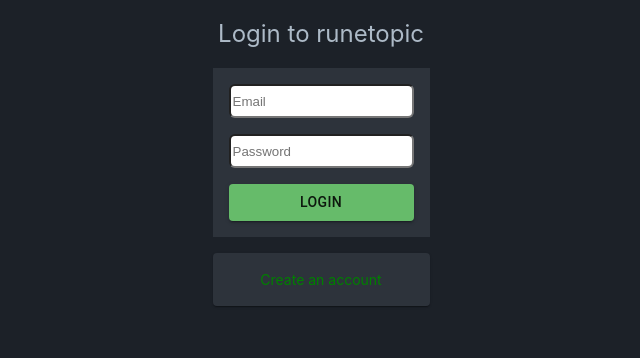
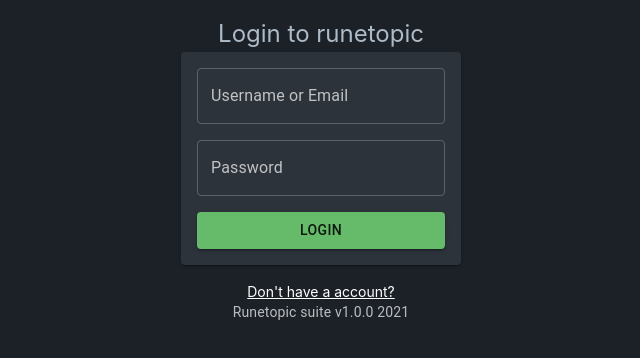
Before and after one commit to runetopic/website, a React (Create React App) app: page /login in a window 1280 px wide. Shown: the top 358 px of the page, without its empty margins (319-959 px from the left). Built offline with nearby package versions, Linux system fonts and the light colour scheme.

Commit message:
Building Register Component

```diff
--- a/src/components/Application/index.tsx
+++ b/src/components/Application/index.tsx
@@ -1,6 +1,8 @@
 import { useState } from 'react';
 import { StyledEngineProvider, ThemeProvider } from '@mui/material';
-import { Redirect, Route, Switch } from 'react-router';
+import {
+    Route, Switch, useHistory,
+} from 'react-router';
 import theme from '../../theme';
 import Header from '../Header';
 import Dashboard from '../Dashboard';
@@ -9,9 +11,14 @@ import CreateTopic from '../Topic/CreateTopic';
 import Login from '../Login';
 
 import './app.module.scss';
+import Register from '../Register';
+import Copyright from '../Shared/UI/Copyright';
 
 export default () => {
-    const [isAuthenticated] = useState(false);
+    const history = useHistory();
+
+    // eslint-disable-next-line @typescript-eslint/no-unused-vars
+    const [isAuthenticated, setAuthenticated] = useState(false);
 
     const authenticatedRoutes = (
         <Switch>
@@ -23,8 +30,15 @@ export default () => {
     const unAuthenticatedRoutes = (
         <Switch>
             <Route exact path="/login" component={ Login } />
+            <Route exact path="/register" component={ Register } />
         </Switch>
     );
+
+    if (isAuthenticated) {
+        history.push('/');
+    } else {
+        history.push('/login');
+    }
 
     return (
         <StyledEngineProvider injectFirst>
@@ -32,7 +46,7 @@ export default () => {
                 { isAuthenticated && <Header /> }
                 { isAuthenticated && authenticatedRoutes }
                 { unAuthenticatedRoutes }
-                { !isAuthenticated && <Route path="/" render={ () => <Redirect to="/login" /> } /> }
+                <Copyright />
             </ThemeProvider>
         </StyledEngineProvider>
     );
--- a/src/components/Login/index.tsx
+++ b/src/components/Login/index.tsx
@@ -1,75 +1,52 @@
 import { Link } from 'react-router-dom';
-import styled from '@emotion/styled';
 import {
-    Box, Button, FormControl, Paper,
+    Box, Button, Paper, TextField,
 } from '@mui/material';
-import { PageContent } from '../Shared';
-import Page from '../Shared/UI/Page';
-import theme from '../../theme';
-
-const StyledLoginPage = styled(Page)({
-    display: 'flex',
-    flexDirection: 'column',
-    alignItems: 'center',
-});
-
-const StyledLoginBox = styled(Paper)({
-    display: 'flex',
-    flexDirection: 'column',
-    alignItems: 'center',
-    background: '#2d333b',
-    padding: theme.spacing(2),
-    marginBottom: theme.spacing(2),
-});
-
-const Header = styled('div')({
-    marginTop: theme.spacing(2),
-    fontSize: 24,
-});
-
-const StyledInput = styled('input')({
-    borderRadius: 6,
-    height: 28,
-});
-
-const StyledLink = styled(Link)`
-    text-decoration: none;
-    color: green;
-`;
 
 const Login = () => {
     return (
-        <StyledLoginPage>
-            <Header>
+        <Box
+            display="flex"
+            flexDirection="column"
+            alignItems="center"
+        >
+            <Box
+                marginTop={ 2 }
+                fontSize={ 24 }
+            >
                 Login to runetopic
-            </Header>
-            <PageContent>
-                <Box sx={ {
+            </Box>
+            <Box
+                component={ Paper }
+                sx={ {
                     display: 'flex',
                     flexDirection: 'column',
                     alignItems: 'center',
                     background: '#2d333b',
-                    padding: theme.spacing(2),
-                    marginBottom: theme.spacing(2),
+                    padding: 2,
+                    marginBottom: 2,
                 } }
-                >
-                    <FormControl sx={ { marginBottom: theme.spacing(2), borderRadius: 6 } }>
-                        <StyledInput type="email" placeholder="Email" />
-                    </FormControl>
-                    <FormControl sx={ { marginBottom: theme.spacing(2) } }>
-                        <StyledInput type="password" placeholder="Password" />
-                    </FormControl>
-                    <FormControl fullWidth>
-                        <Button color="success" variant="contained">
-                            Login
-                        </Button>
-                    </FormControl>
-                </Box>
-                <StyledLoginBox>
-                    <StyledLink to="register">Create an account</StyledLink>
-                </StyledLoginBox>
-            </PageContent>
-        </StyledLoginPage>
+            >
+                <TextField
+                    id="username"
+                    label="Username or Email"
+                    type="username"
+                    sx={ { marginBottom: 2 } }
+                />
+                <TextField
+                    id="password"
+                    label="Password"
+                    type="password"
+                    sx={ { marginBottom: 2 } }
+                />
+                <Button fullWidth color="success" variant="contained">
+                    Login
+                </Button>
+            </Box>
+            <Box component={ Link } sx={ { color: 'text.primary', textDecoration: 'underline' } } to="/register">
+                <span>Don&apos;t have a account?</span>
+            </Box>
+        </Box>
     );
 };
 
--- /dev/null
+++ b/src/components/Register/index.tsx
@@ -0,0 +1,80 @@
+import {
+    Box, Button, TextField,
+} from '@mui/material';
+
+import { Link } from 'react-router-dom';
+
+const Register = () => {
+    const handleSubmit = (event: any) => {
+        event.preventDefault();
+        console.log(event.target["username"].value)// eslint-disable-line
+    };
+
+    return (
+        <Box
+            display="flex"
+            flexDirection="column"
+            alignItems="center"
+        >
+            <Box
+                marginTop={ 2 }
+                fontSize={ 24 }
+                component="h2"
+            >
+                Create a free account below.
+            </Box>
+            <Box
+                id="register-form"
+                component="form"
+                autoComplete="off"
+                onSubmit={ handleSubmit }
+                sx={ {
+                    display: 'flex',
+                    flexDirection: 'column',
+                    alignItems: 'center',
+                    background: '#2d333b',
+                    padding: 2,
+                    marginBottom: 2,
+                    borderRadius: 2,
+                } }
+            >
+                <TextField
+                    id="username"
+                    label="Username"
+                    type="text"
+                    sx={ { marginBottom: 2 } }
+                />
+                <TextField
+                    id="email"
+                    label="Email Address"
+                    type="email"
+                    sx={ { marginBottom: 2 } }
+                />
+                <TextField
+                    id="password"
+                    label="Password"
+                    type="password"
+                    sx={ { marginBottom: 2 } }
+                />
+                <TextField
+                    id="confirm-password"
+                    label="Confirm Password"
+                    autoComplete="off"
+                    type="password"
+                    sx={ { marginBottom: 2 } }
+                />
+                <Button sx={ { marginBottom: 2 } } type="submit" fullWidth color="success" variant="contained">
+                    Create Account
+                </Button>
+                <Button fullWidth color="primary" variant="contained">
+                    Register with discord
+                </Button>
+            </Box>
+            <Box component={ Link } sx={ { color: 'text.primary', textDecoration: 'underline' } } to="/login">
+                Already have an account?
+            </Box>
+        </Box>
+    );
+};
+
+export default Register;
--- /dev/null
+++ b/src/components/Shared/UI/Copyright.tsx
@@ -0,0 +1,11 @@
+import { Typography } from '@mui/material';
+
+const Copyright = (props: any) => (
+    <Typography variant="body2" color="text.secondary" align="center" { ...props }>
+        Runetopic suite v1.0.0
+        { ' ' }
+        { new Date().getFullYear() }
+    </Typography>
+);
+
+export default Copyright;
--- a/tsconfig.json
+++ b/tsconfig.json
@@ -21,6 +21,6 @@
     "jsx": "react-jsx"
   },
   "include": [
-    "src"
+    "./src"
   ]
 }
```
Also changed, not shown: .eslintrc.js (added), .eslintrc.json (deleted).
